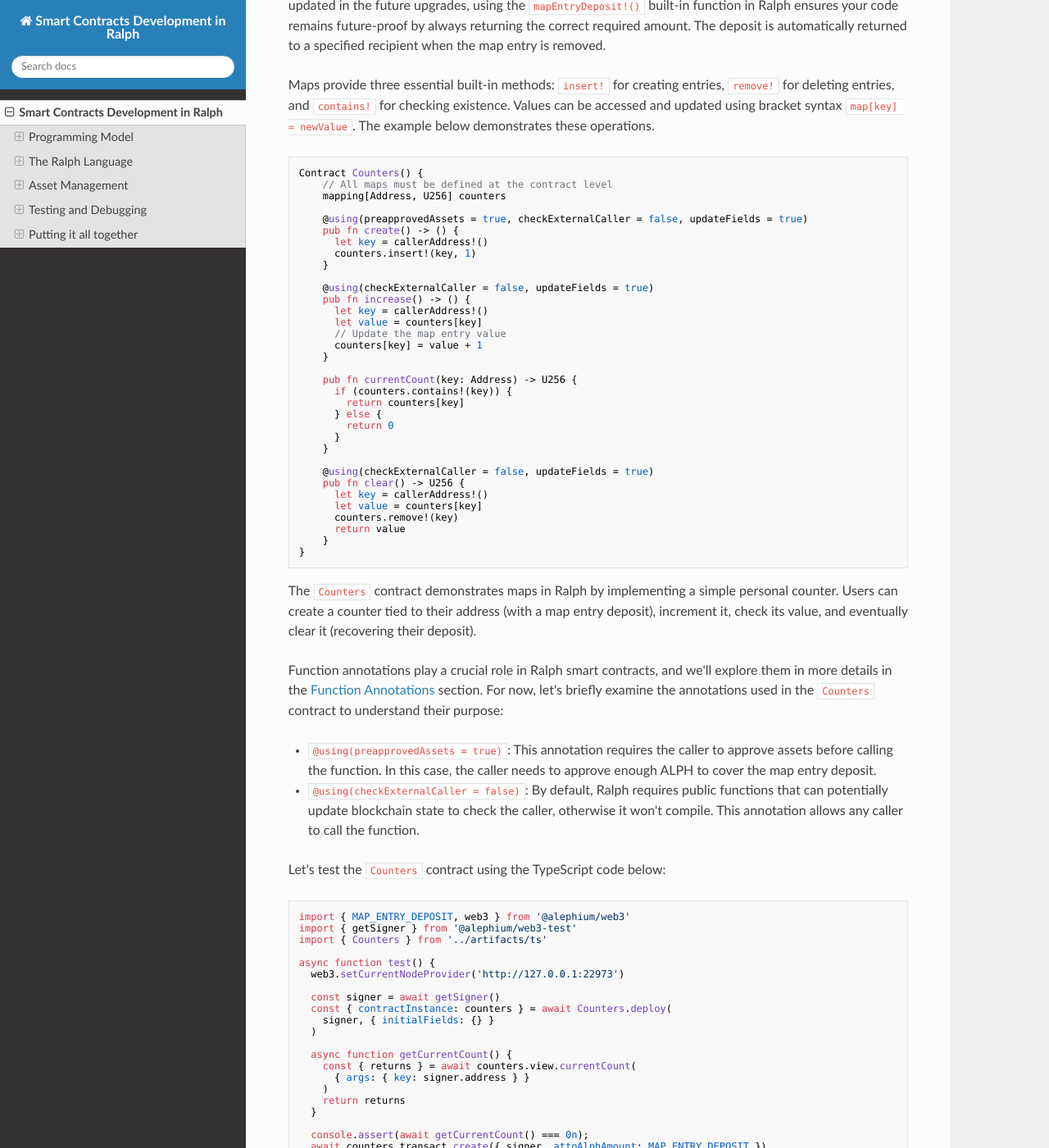
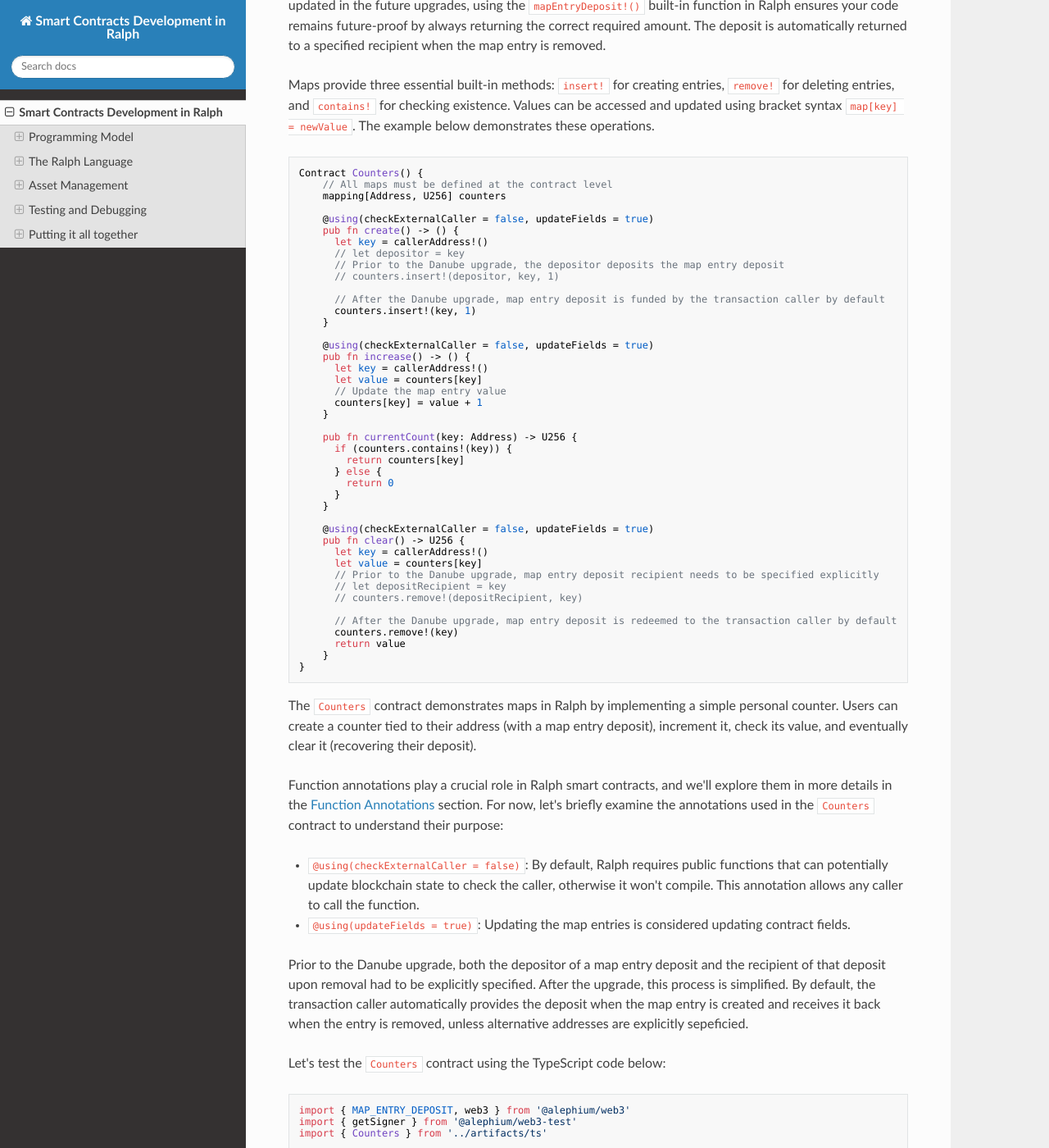
Before and after one commit to alephium/build-smart-contracts-in-ralph, an MkDocs documentation site: the page built from docs/index.md, in a window 1280 px wide and 1400 px high, scrolled down 15243 px. Shown: the whole window at 82% size. Built offline with MkDocs 1.6.1, drawn with Linux system fonts in a browser that asks for light colours; nearby versions of some CDN libraries; some of the changed text lies outside the part shown.

Commit message:
Describe auto-fund of map entry deposit and contract deposit

````diff
--- a/docs/index.md
+++ b/docs/index.md
@@ -653,9 +653,14 @@ Contract Counters() {
     // All maps must be defined at the contract level
     mapping[Address, U256] counters
 
-    @using(preapprovedAssets = true, checkExternalCaller = false, updateFields = true)
+    @using(checkExternalCaller = false, updateFields = true)
     pub fn create() -> () {
       let key = callerAddress!()
+      // let depositor = key
+      // Prior to the Danube upgrade, the depositor deposits the map entry deposit
+      // counters.insert!(depositor, key, 1)
+
+      // After the Danube upgrade, map entry deposit is funded by the transaction caller by default
       counters.insert!(key, 1)
     }
 
@@ -679,19 +684,25 @@ Contract Counters() {
     pub fn clear() -> U256 {
       let key = callerAddress!()
       let value = counters[key]
+      // Prior to the Danube upgrade, map entry deposit recipient needs to be specified explicitly
+      // let depositRecipient = key
+      // counters.remove!(depositRecipient, key)
+
+      // After the Danube upgrade, map entry deposit is redeemed to the transaction caller by default
       counters.remove!(key)
       return value
     }
 }
 ```
 
-
 The `Counters` contract demonstrates maps in Ralph by implementing a simple personal counter. Users can create a counter tied to their address (with a map entry deposit), increment it, check its value, and eventually clear it (recovering their deposit).
 
 Function annotations play a crucial role in Ralph smart contracts, and we'll explore them in more details in the [Function Annotations](#function-annotations) section. For now, let's briefly examine the annotations used in the `Counters` contract to understand their purpose:
 
-- `@using(preapprovedAssets = true)`: This annotation requires the caller to approve assets before calling the function. In this case, the caller needs to approve enough ALPH to cover the map entry deposit.
 - `@using(checkExternalCaller = false)`: By default, Ralph requires public functions that can potentially update blockchain state to check the caller, otherwise it won't compile. This annotation allows any caller to call the function.
+- `@using(updateFields = true)`: Updating the map entries is considered updating contract fields.
+
+Prior to the Danube upgrade, both the depositor of a map entry deposit and the recipient of that deposit upon removal had to be explicitly specified. After the upgrade, this process is simplified. By default, the transaction caller automatically provides the deposit when the map entry is created and receives it back when the entry is removed, unless alternative addresses are explicitly sepeficied.
 
 Let's test the `Counters` contract using the TypeScript code below:
 
@@ -1345,7 +1356,7 @@ Contract CarFactory(mut carAddress: Address) {
         return Car(carId)
     }
 
-    @using(preapprovedAssets = true, checkExternalCaller = false, updateFields = true)
+    @using(checkExternalCaller = false, updateFields = true)
     pub fn copyCreateCar(
         carContractId: ByteVec,
         model: ByteVec,
@@ -1353,14 +1364,12 @@ Contract CarFactory(mut carAddress: Address) {
         price: U256
     ) -> Car {
         let (immFields, mutFields) = Car.encodeFields!(model, year, price)
-        let carId = copyCreateContract!{callerAddress!() -> ALPH: minimalContractDeposit!()}(
-            carContractId, immFields, mutFields
-        )
+        let carId = copyCreateContract!(carContractId, immFields, mutFields)
         carAddress = contractIdToAddress!(carId)
         return Car(carId)
     }
 
-    @using(preapprovedAssets = true, checkExternalCaller = false, updateFields = true)
+    @using(checkExternalCaller = false, updateFields = true)
     pub fn copyCreateCarWithToken(
         carContractId: ByteVec,
         model: ByteVec,
@@ -1369,7 +1378,7 @@ Contract CarFactory(mut carAddress: Address) {
         tokenAmount: U256
     ) -> Car {
         let (immFields, mutFields) = Car.encodeFields!(model, year, price)
-        let carId = copyCreateContractWithToken!{callerAddress!() -> ALPH: minimalContractDeposit!()}(
+        let carId = copyCreateContractWithToken!(
             carContractId, immFields, mutFields, tokenAmount
         )
         carAddress = contractIdToAddress!(carId)
@@ -1390,6 +1399,8 @@ Contract Car(model: ByteVec, year: U256, mut price: U256) {
 ```
 
 In the example above, `createCar` and `copyCreateCar` use the `createContract!` and `copyCreateContract!` built-in functions, respectively, to create a new contract. The difference between the two is that `createContract!` creates a new contract using the contract's bytecode, while `copyCreateContract!` creates a new contract by copying the bytecode from an existing contract, which is a lot more gas efficient. If the goal is to create many instance of the same contract, `copyCreateContract!` is recommended.
+
+Another notable difference between the `createCar` and `copyCreateCar` functions is that in `createCar`, the `minimalContractDeposit` is explicitly approved by the transaction caller, whereas in `copyCreateCar`, this approval is omitted. This is because, starting with the Danube upgrade, the contract deposit is by default automatically funded by the transaction caller, eliminating the need for explicit approval.
 
 Contracts in Alephium have both immutable and mutable fields, which are stored and handled differently in the VM for security and efficiency reasons. When creating a contract, you must provide encoded versions of both the immutable and mutable fields. The `encodeFields!` built-in function handles this encoding for you. In the example above, `Car.encodeFields!` encodes the `model`, `year`, and `price` fields and returns a tuple containing both the encoded immutable and mutable fields, which can be passed to the `createContract!` and `copyCreateContract!` built-in functions.
 
````
Also changed, not shown: 8 other files.
